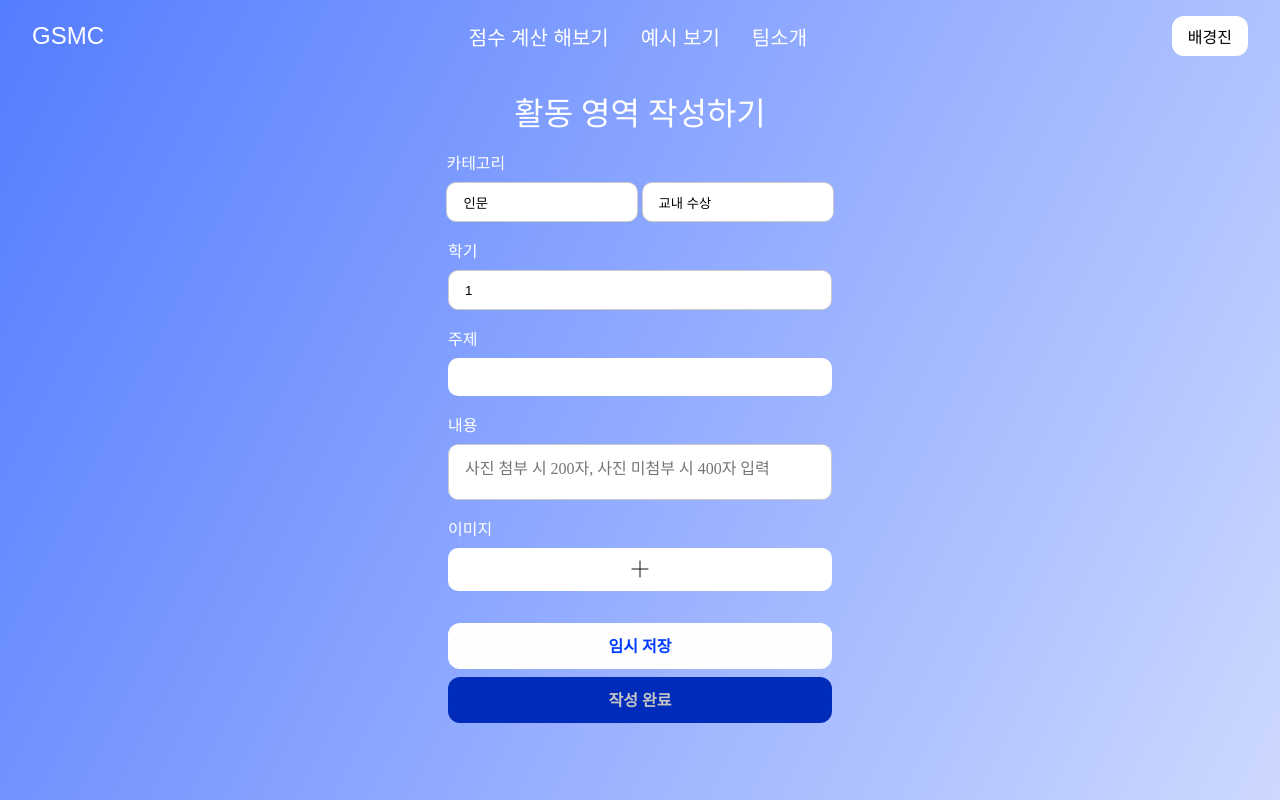
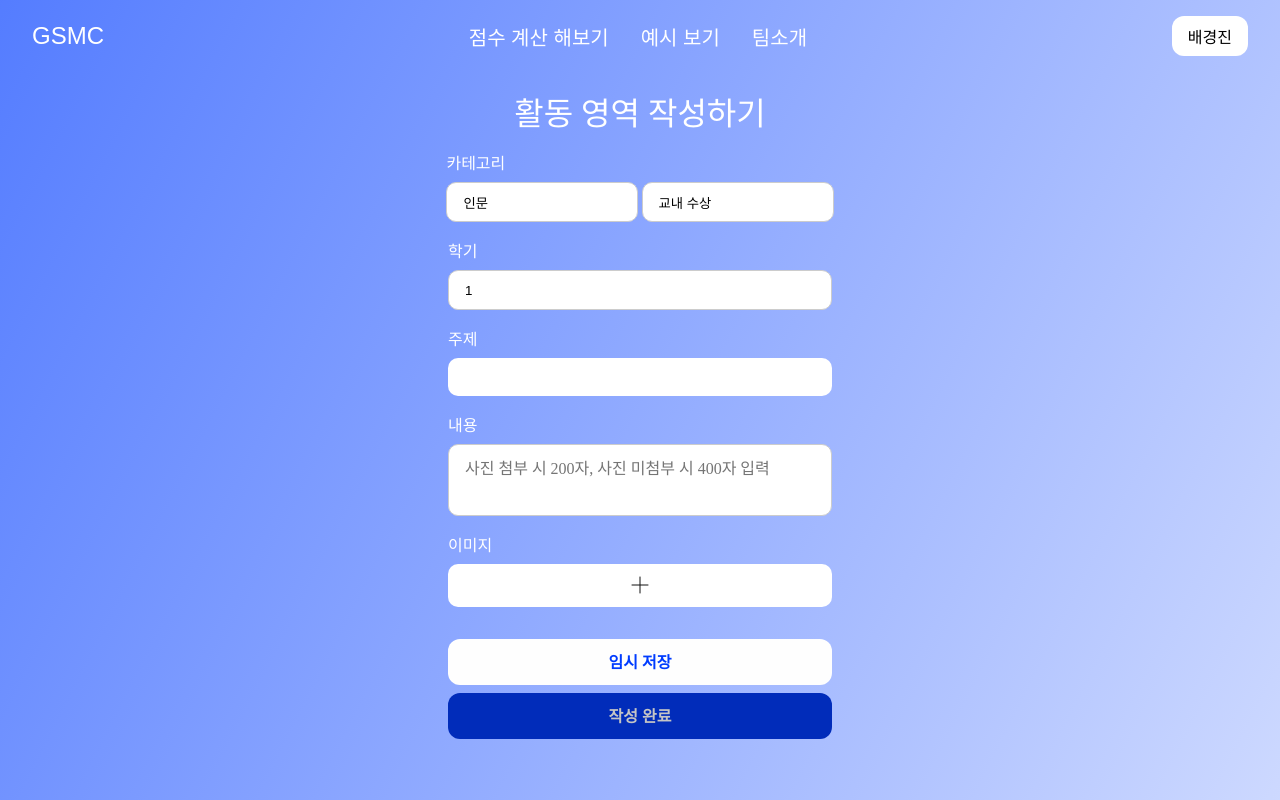
Before and after one commit to let-s-make-friends/GSMC, a React (Vite) app in the folder app/client/: page /write in a window 1280 px wide. Built offline with nearby package versions, Linux system fonts and the light colour scheme; a web font is replaced by a local one.

Commit message:
⚰️ Remove: auto size

```diff
--- a/app/client/src/components/textarea/styles.ts
+++ b/app/client/src/components/textarea/styles.ts
@@ -19,8 +19,7 @@ export const TextareaInput = styled.textarea`
   font-style: normal;
   font-weight: 400;
   line-height: normal;
-  overflow: hidden;
-  min-height: 2.5rem;
+  min-height: 4.5rem;
 `;
 
 export const Length = styled.span`
--- a/app/client/src/components/textarea/textarea.tsx
+++ b/app/client/src/components/textarea/textarea.tsx
@@ -1,4 +1,4 @@
-import React, { useRef, useEffect } from "react";
+import React, { useRef } from "react";
 import { Container, Length, TextareaInput } from "./styles";
 
 interface TextareaProps {
@@ -17,13 +17,6 @@ const Textarea = ({
   placeholder,
 }: TextareaProps) => {
   const textareaRef = useRef<HTMLTextAreaElement>(null);
-
-  useEffect(() => {
-    if (textareaRef.current) {
-      textareaRef.current.style.height = "auto";
-      textareaRef.current.style.height = `${textareaRef.current.scrollHeight}px`;
-    }
-  }, [value]);
 
   return (
     <Container>
```
